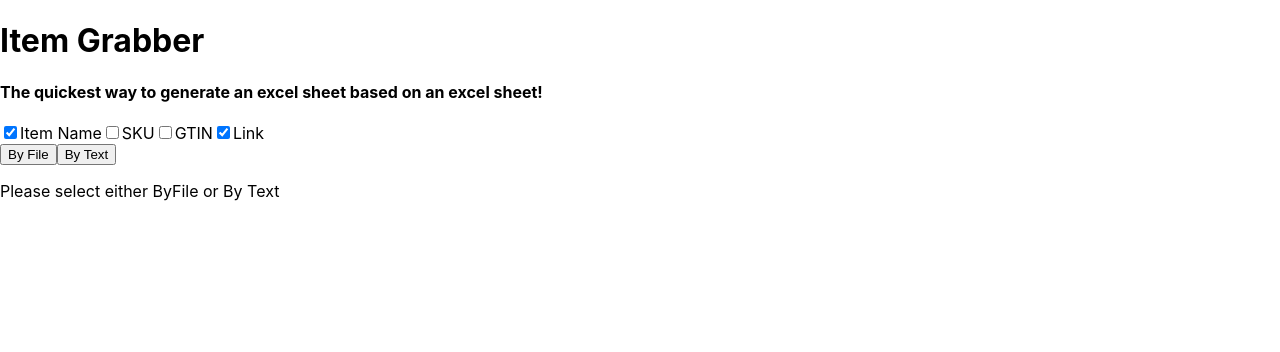
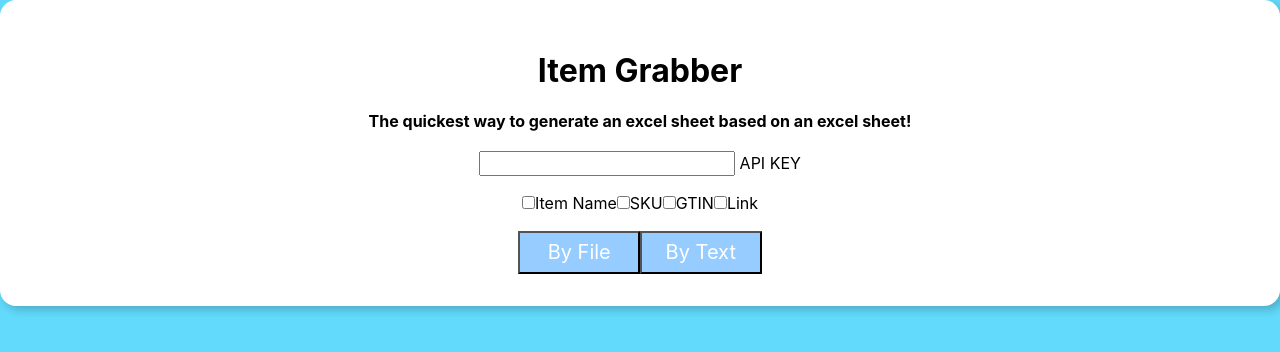
Before and after one commit to JosephArbelaez/CSPDocs, a React (Create React App) app: page / in a window 1280 px wide. Shown: the top 352 px of the page. Built offline with nearby package versions, Linux system fonts and the light colour scheme.

Commit message:
Style 8D

```diff
--- a/package.json
+++ b/package.json
@@ -5,7 +5,8 @@
   "dependencies": {
     "react": "^16.6.3",
     "react-dom": "^16.6.3",
-    "react-scripts": "2.1.1"
+    "react-scripts": "2.1.1",
+    "tachyons": "^4.11.1"
   },
   "scripts": {
     "start": "react-scripts start",
--- a/src/App.css
+++ b/src/App.css
@@ -30,3 +30,11 @@
     transform: rotate(360deg);
   }
 }
+
+body {
+  background: #61dafb;
+}
+
+#card {
+  background: white;
+}
--- a/src/App.js
+++ b/src/App.js
@@ -28,17 +28,15 @@ class App extends Component {
   render() {
     const { choice } = this.state;
     return (
-      <div>
+      <div className='tc pa4 br4 shadow-5' id= 'card'>
         <Header />
-        <Choice onChoiceButtonClick={this.onChoiceButtonClick}/>
+        <br />
         {
           choice === 'file' ?
             <ByFile /> :
             choice === 'text' ?
               <ByText /> :
-              <p>
-                {'Please select either ByFile or By Text'}
-              </p>
+              <Choice onChoiceButtonClick={this.onChoiceButtonClick}/>
         }
       </div>
     );
--- a/src/components/Choice.js
+++ b/src/components/Choice.js
@@ -2,9 +2,9 @@ import React from 'react';
 
 const Choice = ({ onChoiceButtonClick }) => {
     return (
-        <div id="choose">
-            <button id="byFile" onClick={() => onChoiceButtonClick('file')}>By File</button>
-            <button id="byText" onClick={() => onChoiceButtonClick('text')}>By Text</button>
+        <div>
+            <button className = 'w-10 grow f4 link ph3 pv2 dib white bg-light-blue' id="byFile" onClick={() => onChoiceButtonClick('file')}>By File</button>
+            <button className = 'w-10 grow f4 link ph3 pv2 dib white bg-light-blue' id="byText" onClick={() => onChoiceButtonClick('text')}>By Text</button>
         </div>
     );
 }
--- a/src/components/Header.js
+++ b/src/components/Header.js
@@ -10,11 +10,14 @@ class Header extends React.Component{
                 <h4>
                     {'The quickest way to generate an excel sheet based on an excel sheet!'}
                 </h4>
+                <input name="api"/> API KEY
+                <br/>
+                <br/>
                 <form id = "attributes">
-                    <input type="checkbox" name="itemName" value="itemName" checked="true"/>Item Name
+                    <input type="checkbox" name="itemName" value="itemName"/>Item Name
                     <input type="checkbox" name="sku" value="sku"/>SKU
                     <input type="checkbox" name="gtin" value="gtin"/>GTIN
-                    <input type="checkbox" name="link" value="link" checked="true"/>Link
+                    <input type="checkbox" name="link" value="link"/>Link
                 </form>
             </div>
         );
--- a/src/index.js
+++ b/src/index.js
@@ -3,6 +3,7 @@ import ReactDOM from 'react-dom';
 import './index.css';
 import App from './App';
 import * as serviceWorker from './serviceWorker';
+import 'tachyons';
 
 ReactDOM.render(<App />, document.getElementById('root'));
 
```
Also changed, not shown: 1 other file (tests, documents, lock files or other folders).
